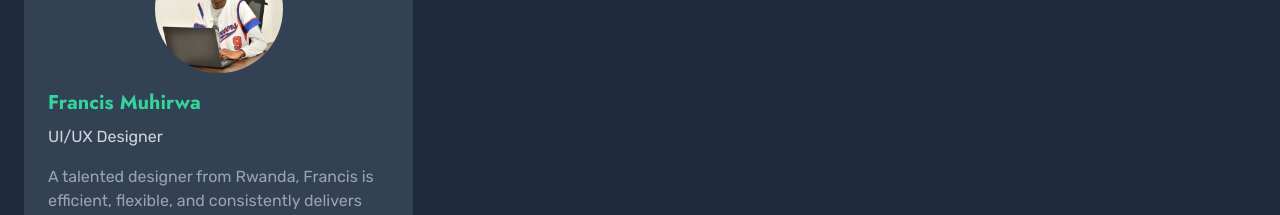
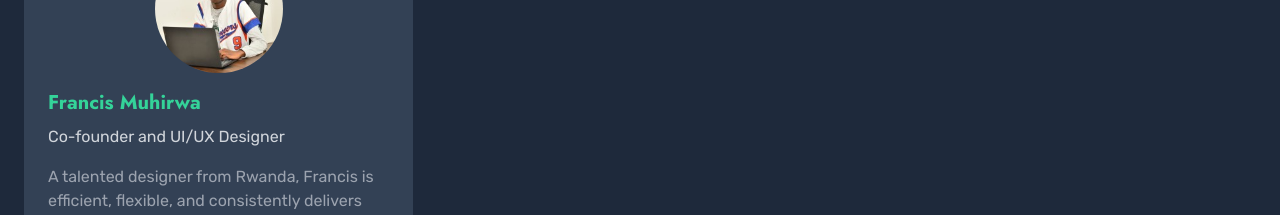
Before and after one commit to CHEGEBB/hm-official, a Next.js app: page /about in a window 1280 px wide. Shown: the part 3116-3331 px from the top of the page. Built offline with nearby package versions, Linux system fonts and the light colour scheme.

Commit message:
Refactor AboutPage to update team member description

```diff
--- a/app/about/page.tsx
+++ b/app/about/page.tsx
@@ -334,7 +334,7 @@ const AboutPage = () => {
           />
         </div>
         <h3 className="mb-2 text-xl font-bold text-emerald-400 font-rubik">Francis Muhirwa</h3>
-        <p className="mb-4 text-gray-300 font-raleway">UI/UX Designer</p>
+        <p className="mb-4 text-gray-300 font-raleway">Co-founder and UI/UX Designer </p>
         <p className="text-gray-400 font-raleway">
           A talented designer from Rwanda, Francis is efficient, flexible, and consistently delivers top-quality work on time. His keen eye for detail and ability to adapt to any design challenge make him an invaluable member of the HealthMaster team, ensuring that the user experience is both intuitive and engaging.
         </p>
```
